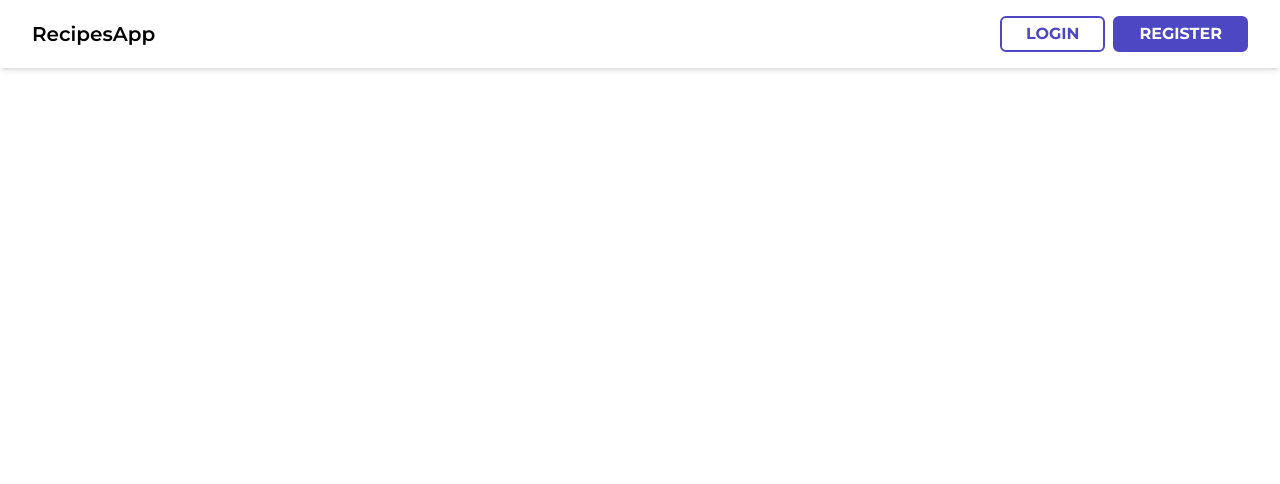
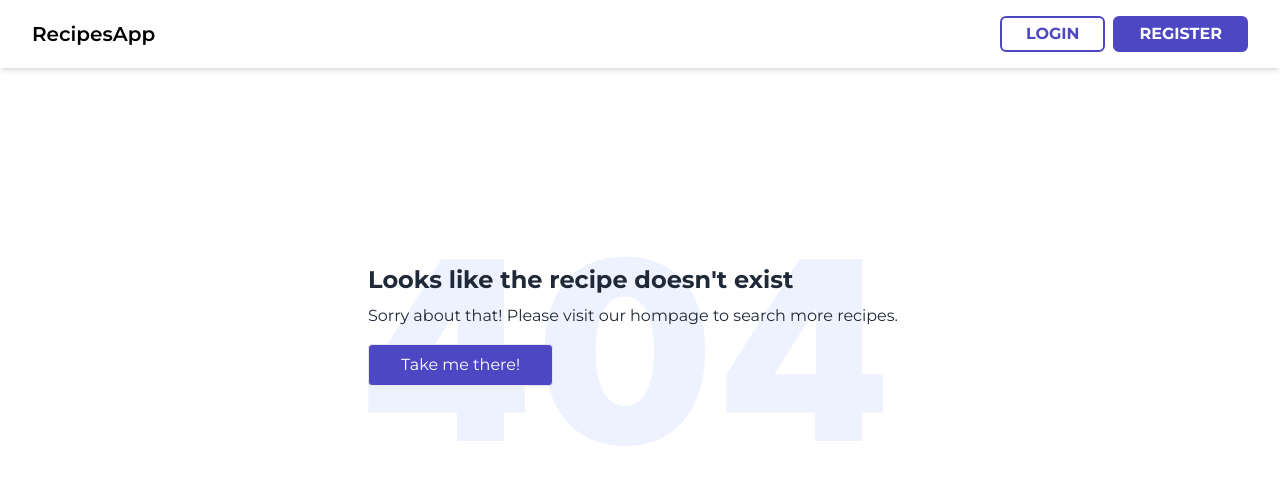
Before and after one commit to cristian-quintanilla/recipes-app-frontend, a React (Vite) app: page /recipe/1 in a window 1280 px wide. Shown: the top 484 px of the page. Built offline with nearby package versions, Linux system fonts and the light colour scheme; no server answers.

Commit message:
recipe not found

```diff
--- a/src/pages/recipes/Recipe.jsx
+++ b/src/pages/recipes/Recipe.jsx
@@ -1,4 +1,4 @@
-import { useParams } from 'react-router-dom';
+import { useNavigate, useParams } from 'react-router-dom';
 import { useQuery } from '@apollo/client';
 
 import { GET_RECIPE } from '../../graphql/queries';
@@ -6,9 +6,14 @@ import { Description, Header, Information } from '../../components';
 
 export const Recipe = () => {
   const { id } = useParams();
+  const navigate = useNavigate();
   const { loading, data } = useQuery(GET_RECIPE, {
     variables: { recipeId: id },
   });
+
+  const goToHome = () => {
+    navigate('/home');
+  }
 
   return (
     <main className="h-screen flex flex-col">
@@ -55,6 +60,42 @@ export const Recipe = () => {
           </div>
         </section>
       }
+
+      {
+        !loading && data === undefined && <section className="mt-16">
+          <div className="lg:px-24 lg:py-24 md:py-20 md:px-44 px-4 py-24 items-center flex justify-center flex-col-reverse lg:flex-row md:gap-28 gap-16">
+            <div className="xl:pt-24 w-full xl:w-1/2 relative pb-12 lg:pb-0">
+              <div className="relative">
+                <div className="absolute">
+                  <div className="">
+                    <h1 className="my-2 text-gray-800 font-bold text-2xl">
+                      Looks like the recipe doesn't exist
+                    </h1>
+
+                    <p className="my-2 text-gray-800">
+                      Sorry about that! Please visit our hompage to search more recipes.
+                    </p>
+
+                    <button
+                      className="my-2 border rounded md py-2 px-8 text-center bg-dark-purple text-white"
+                      onClick={ goToHome }
+                    >
+                      Take me there!
+                    </button>
+                  </div>
+                </div>
+
+                <div>
+                  <img
+                    alt="404"
+                    src="/assets/images/404.png"
+                  />
+                </div>
+              </div>
+            </div>
+          </div>
+        </section>
+      }
     </main>
   );
 }
```
